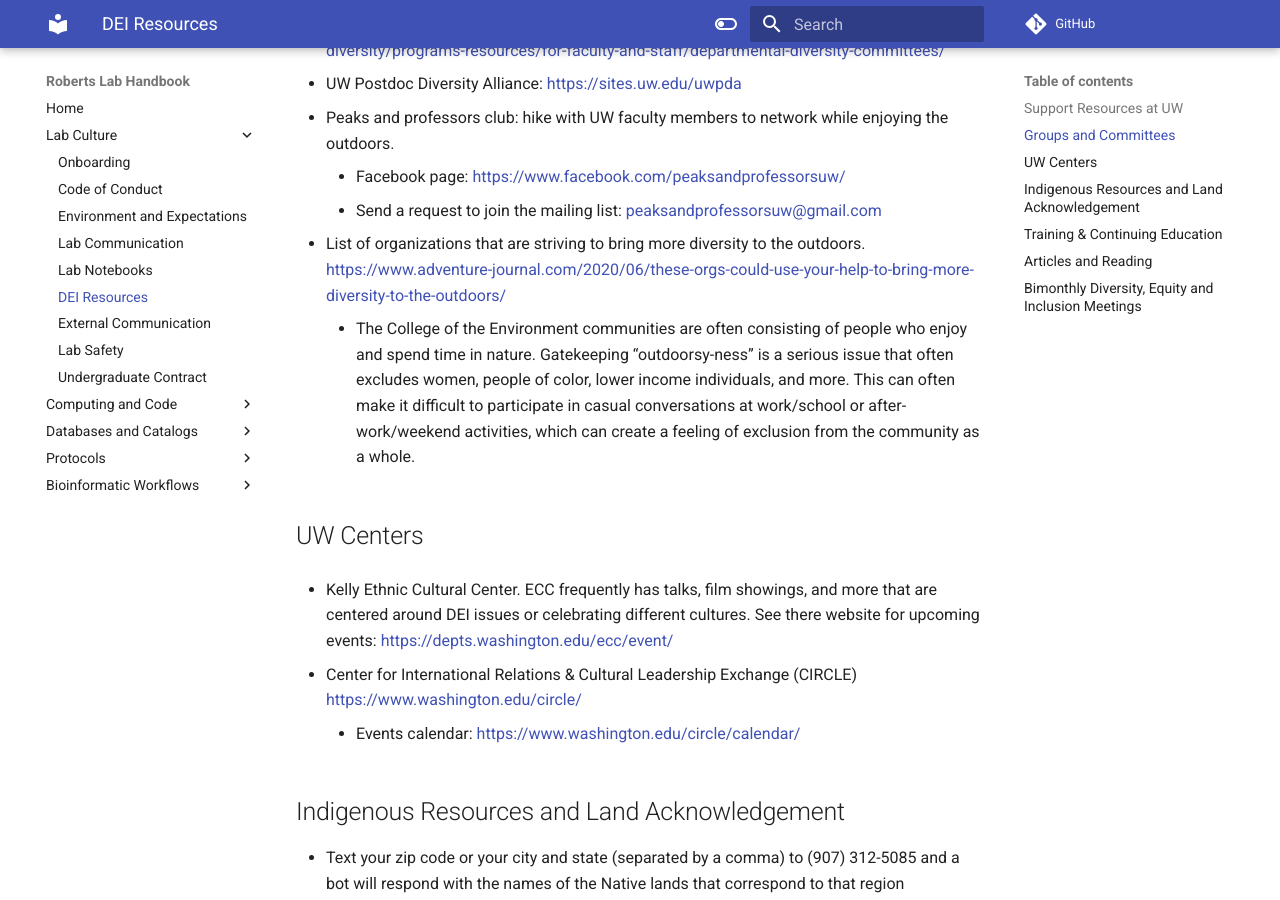
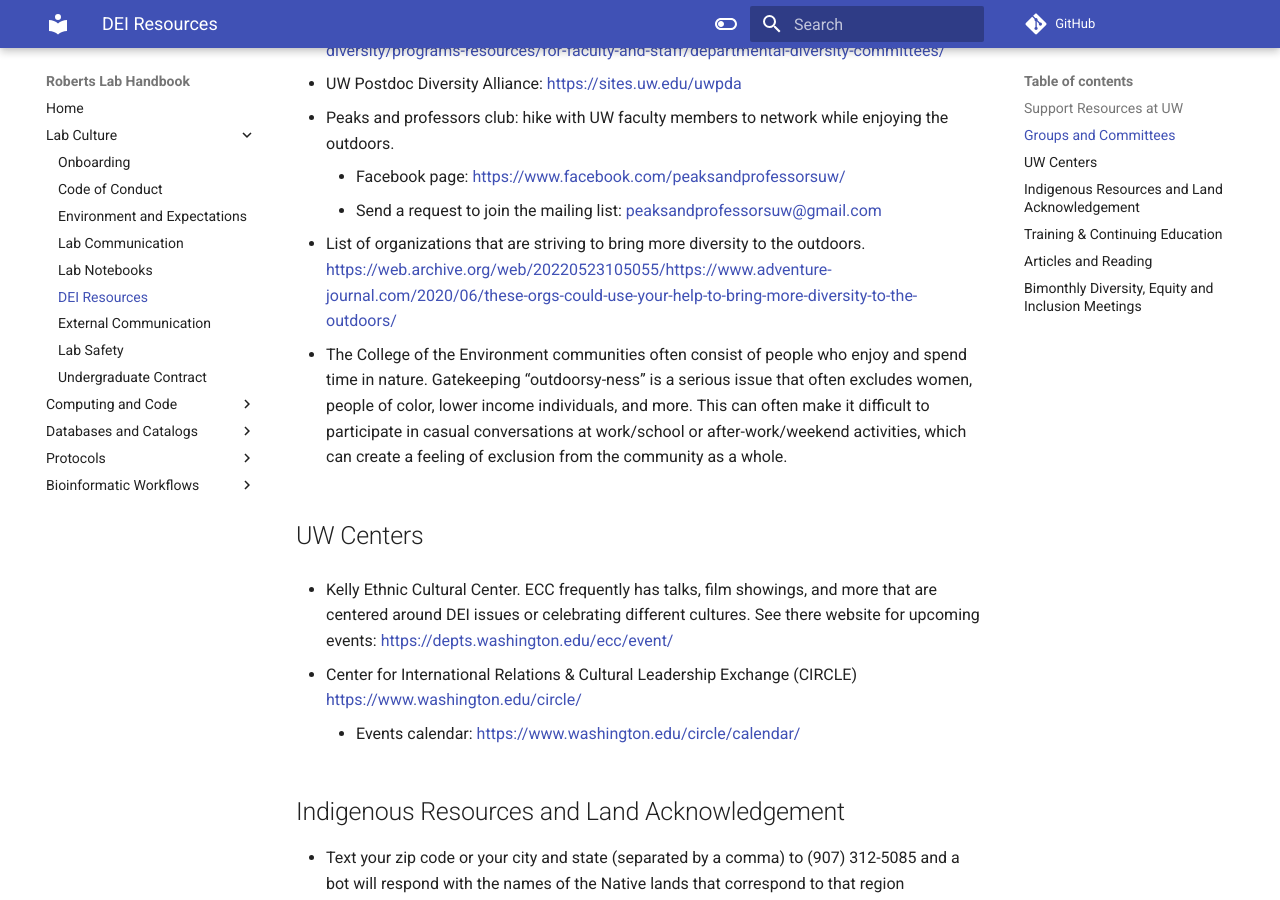
Before and after one commit to RobertsLab/resources, an MkDocs documentation site: the page built from docs/DEI-Resources.md, in a window 1280 px wide and 900 px high, scrolled down 890 px. Built offline with MkDocs 1.6.1 and Material for MkDocs 9.7.7, drawn with Linux system fonts in a browser that asks for light colours; comment, search, counter and statistics services are not loaded.

Commit message:
fix adventure journal URL to use internet archive

```diff
--- a/docs/DEI-Resources.md
+++ b/docs/DEI-Resources.md
@@ -17,6 +17,7 @@
 - GO-MAP: Supporting Graduate Students of Color at the University of Washington [https://grad.uw.edu/equity-inclusion-and-diversity/go-map/](https://grad.uw.edu/equity-inclusion-and-diversity/go-map/)
 
 - SAFS DEI Committee: [https://fish.uw.edu/about/diversity-equity-and-inclusion/safs-equity-inclusion-committee/](https://fish.uw.edu/about/diversity-equity-and-inclusion/safs-equity-inclusion-committee/)
+
      - SAFS DEI Committee GitHub for suggested action items: [https://github.com/OARS-SAFS/DEI/issues](https://github.com/OARS-SAFS/DEI/issues)
 
 - SAFS DEI Slack channel: [https://join.slack.com/t/safs-community/shared_invite/zt-uzytnche-1JagEpn8NxUEm6~tTi2izg](https://join.slack.com/t/safs-community/shared_invite/zt-uzytnche-1JagEpn8NxUEm6~tTi2izg) (navigate to DEI page)
@@ -36,8 +37,9 @@
      - Facebook page: [https://www.facebook.com/peaksandprofessorsuw/](https://www.facebook.com/peaksandprofessorsuw/)
      - Send a request to join the mailing list: <peaksandprofessorsuw@gmail.com>
 
-- List of organizations that are striving to bring more diversity to the outdoors. [https://www.adventure-journal.com/2020/06/these-orgs-could-use-your-help-to-bring-more-diversity-to-the-outdoors/](https://www.adventure-journal.com/2020/06/these-orgs-could-use-your-help-to-bring-more-diversity-to-the-outdoors/)
-     - The College of the Environment communities are often consisting of people who enjoy and spend time in nature. Gatekeeping “outdoorsy-ness” is a serious issue that often excludes women, people of color, lower income individuals, and more. This can often make it difficult to participate in casual conversations at work/school or after-work/weekend activities, which can create a feeling of exclusion from the community as a whole.
+- List of organizations that are striving to bring more diversity to the outdoors. [https://web.archive.org/web/20220523105055/https://www.adventure-journal.com/2020/06/these-orgs-could-use-your-help-to-bring-more-diversity-to-the-outdoors/](https://web.archive.org/web/20220523105055/https://www.adventure-journal.com/2020/06/these-orgs-could-use-your-help-to-bring-more-diversity-to-the-outdoors/)
+
+  - The College of the Environment communities often consist of people who enjoy and spend time in nature. Gatekeeping “outdoorsy-ness” is a serious issue that often excludes women, people of color, lower income individuals, and more. This can often make it difficult to participate in casual conversations at work/school or after-work/weekend activities, which can create a feeling of exclusion from the community as a whole.
 
 ## UW Centers
 
```
